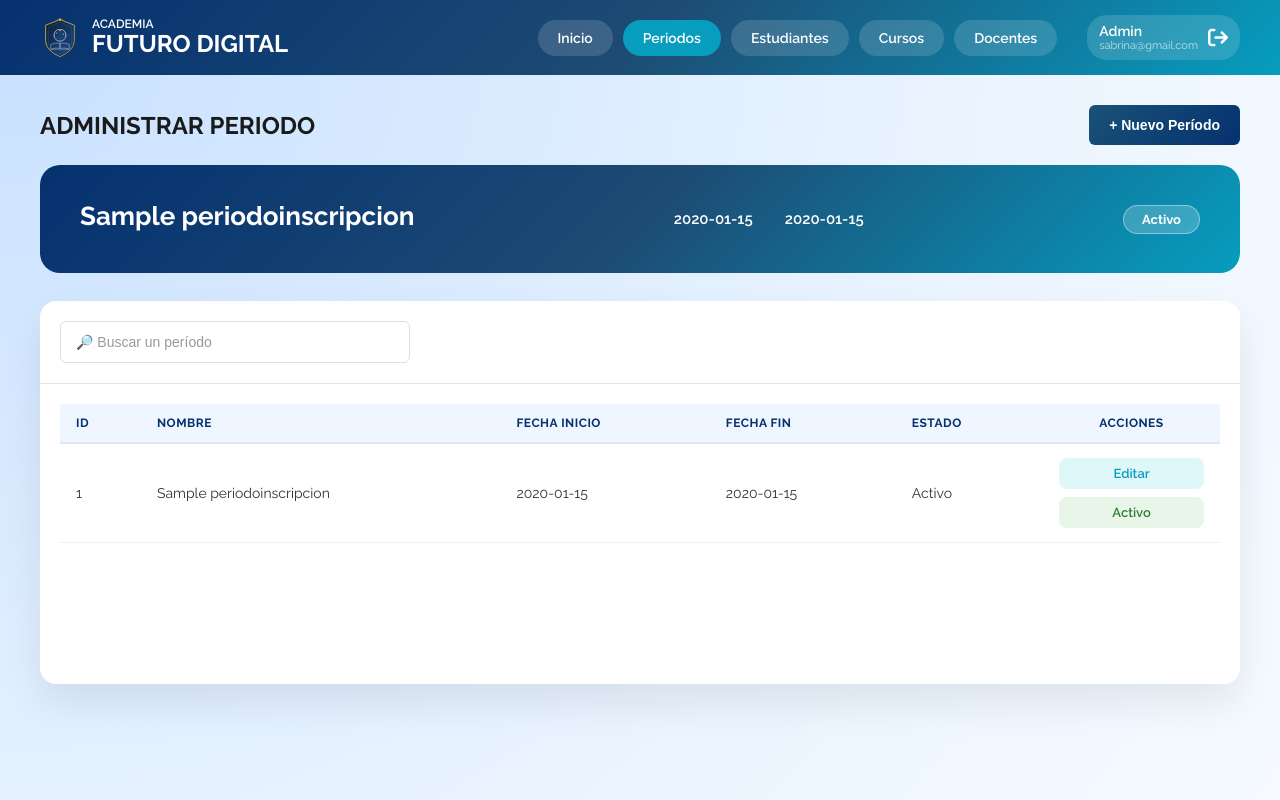
After one commit to Flavia-Valencia/OpusCore, a PHP site: page /admin-periodos.php in a window 1280 px wide. The commit adds this page. Run offline with PHP 8.4, Linux system fonts and the light colour scheme; a user stored in the database is signed in; tables that the repository leaves empty hold one stand-in row (values such as "Sample post"); some libraries are stand-ins or nearby versions.

Commit message:
feat: implementación de UI de gestión de periodos de inscripción

```diff
--- a/admin-cursos.php
+++ b/admin-cursos.php
@@ -71,6 +71,7 @@ while($doc = mysqli_fetch_assoc($res_doc)) {
             <!-------------->
 
             <a href="./admin-inicio.php" class="btn-nav">Inicio</a>
+            <a href="./admin-periodos.php" class="btn-nav">Periodos</a>
             <a href="./admin-estudiantes.php" class="btn-nav">Estudiantes</a>
             <a href="./admin-cursos.php" class="btn-nav active">Cursos</a>
             <a href="./admin-docentes.php" class="btn-nav">Docentes</a>
--- a/admin-docentes.php
+++ b/admin-docentes.php
@@ -57,6 +57,7 @@ if(!isset($_SESSION["usuario"])){
             <!-------------->
 
             <a href="./admin-inicio.php" class="btn-nav">Inicio</a>
+            <a href="./admin-periodos.php" class="btn-nav">Periodos</a>
             <a href="./admin-estudiantes.php" class="btn-nav">Estudiantes</a>
             <a href="./admin-cursos.php" class="btn-nav">Cursos</a>
             <a href="./admin-docentes.php" class="btn-nav active">Docentes</a>
--- a/admin-estudiantes.php
+++ b/admin-estudiantes.php
@@ -57,6 +57,7 @@ if(!isset($_SESSION["usuario"])){
             <!-------------->
 
             <a href="./admin-inicio.php" class="btn-nav">Inicio</a>
+            <a href="./admin-periodos.php" class="btn-nav">Periodos</a>
             <a href="./admin-estudiantes.php" class="btn-nav active">Estudiantes</a>
             <a href="./admin-cursos.php" class="btn-nav">Cursos</a>
             <a href="./admin-docentes.php" class="btn-nav">Docentes</a>
--- a/admin-inicio.php
+++ b/admin-inicio.php
@@ -11,7 +11,7 @@ if(!isset($_SESSION["usuario"])){
 }
 
 // TEMPORAL - conexión directa para probar
-$conn = new mysqli("localhost", "root", "", "db_academiadigital");
+$conn = new mysqli("localhost:3307", "root", "", "db_academiadigital");
 
 if ($conn->connect_error) {
     die("Error de conexión: " . $conn->connect_error);
@@ -79,6 +79,7 @@ $total_cursos = $res_cursos->fetch_assoc()["total"];
             <!-------------->
 
             <a href="./admin-inicio.php" class="btn-nav active">Inicio</a>
+            <a href="./admin-periodos.php" class="btn-nav">Periodos</a>
             <a href="./admin-estudiantes.php" class="btn-nav">Estudiantes</a>
             <a href="./admin-cursos.php" class="btn-nav">Cursos</a>
             <a href="./admin-docentes.php" class="btn-nav">Docentes</a>
--- /dev/null
+++ b/admin-periodos.php
@@ -0,0 +1,174 @@
+<?php
+session_start();
+
+header("Cache-Control: no-store, no-cache, must-revalidate");
+header("Pragma: no-cache");
+header("Expires: 0");
+
+if(!isset($_SESSION["usuario"])){
+    header("Location: login.php");
+    exit();
+}
+
+include('includes/conexion.php');
+
+$sql_activo = "SELECT nombre, fechaInicio, fechaFin, estado
+               FROM PeriodoInscripcion
+               WHERE estado = 1
+               LIMIT 1";
+
+$result_activo = mysqli_query($conexion, $sql_activo);
+$periodo_activo = mysqli_fetch_assoc($result_activo);
+?>
+
+<!DOCTYPE html>
+<html lang="es">
+<head>
+    <meta charset="UTF-8">
+    <meta name="viewport" content="width=device-width, initial-scale=1.0">
+    <link rel="preconnect" href="https://fonts.googleapis.com">
+    <link rel="preconnect" href="https://fonts.gstatic.com" crossorigin>
+    <link href="https://fonts.googleapis.com/css2?family=Raleway:ital,wght@0,100..900;1,100..900&display=swap" rel="stylesheet">
+    <title>ADF | Periodos</title>
+    <link rel="stylesheet" href="https://cdnjs.cloudflare.com/ajax/libs/font-awesome/6.4.0/css/all.min.css">
+    <link rel="stylesheet" href="css/stylesAdmin.css">
+    <link rel="icon" type="image/svg+xml" href="img/logo.svg">
+</head>
+
+<body class="raleway-all">
+
+    <header class="header">
+        <div class="logo">
+            <img src="img/logo.svg" alt="Logo Academia Futuro Digital" class="logo">
+            <div class="logo-text">
+                <span class="logo-small">ACADEMIA</span>
+                <span class="logo-big">FUTURO DIGITAL</span>
+            </div>
+        </div>
+
+        <input type="checkbox" id="menu-toggle" class="menu-checkbox">
+
+        <label for="menu-toggle" class="menu-btn">
+            <i class="fas fa-bars hamburguesa"></i>
+            <i class="fas fa-times cerrar"></i>
+        </label>
+
+        <label for="menu-toggle" class="menu-overlay"></label>
+
+        <nav class="nav">
+            <div class="menu-user">
+                <div class="menu-user-role">Admin</div>
+                <div class="menu-user-email"><?php echo $_SESSION["usuario"]; ?></div>
+            </div>
+
+            <a href="./admin-inicio.php" class="btn-nav">Inicio</a>
+            <a href="./admin-periodos.php" class="btn-nav active">Periodos</a>
+            <a href="./admin-estudiantes.php" class="btn-nav">Estudiantes</a>
+            <a href="./admin-cursos.php" class="btn-nav">Cursos</a>
+            <a href="./admin-docentes.php" class="btn-nav">Docentes</a>
+
+            <a href="includes/logout.php" class="btn-salir">Cerrar sesión</a>
+
+            <a href="includes/logout.php" style="text-decoration:none;">
+                <div class="user-profile">
+                    <div class="user-info">
+                        <span class="user-role">Admin</span>
+                        <span class="user-email"><?php echo $_SESSION["usuario"]; ?></span>
+                    </div>
+                    <i class="fas fa-arrow-right-from-bracket logout-icon"></i>
+                </div>
+            </a>
+        </nav>
+    </header>
+
+    <main class="main">
+
+        <div class="page-header">
+            <h1 class="titulo">ADMINISTRAR PERIODO</h1>
+            <button class="btn-nuevo">+ Nuevo Período</button>
+        </div>
+
+        <!-- Banner período activo — reutiliza .banner del CSS -->
+        <div class="banner">
+            <div class="banner-texto">
+                <h1><?php echo $periodo_activo ? htmlspecialchars($periodo_activo['nombre']) : 'Sin período activo'; ?></h1>
+            </div>
+            <div style="display:flex; gap:2rem;">
+                <div>
+                    <p style="font-size:15px; font-weight:600;">
+                        <?php echo $periodo_activo ? htmlspecialchars($periodo_activo['fechaInicio']) : '—'; ?>
+                    </p>
+                </div>
+                <div>
+                    <p style="font-size:15px; font-weight:600;">
+                        <?php echo $periodo_activo ? htmlspecialchars($periodo_activo['fechaFin']) : '—'; ?>
+                    </p>
+                </div>
+            </div>
+            <span style="background:rgba(255,255,255,0.2); color:white; padding:6px 18px; border-radius:20px; font-size:13px; font-weight:700; border:1.5px solid rgba(255,255,255,0.4);">
+                <?php echo $periodo_activo ? 'Activo' : 'Sin período'; ?>
+            </span>
+        </div>
+
+        <!-- Tabla de períodos -->
+        <div class="card">
+            <div class="toolbar">
+                <input type="text" id="buscador-periodo" placeholder="🔎 Buscar un período" class="input-buscar">
+            </div>
+            <div class="tabla-placeholder">
+                <?php include('mostrar-tabla-periodos.php'); ?>
+            </div>
+        </div>
+
+    </main>
+
+    <!-- MODAL CREAR / EDITAR PERÍODO -->
+    <div id="modalPeriodo" class="modal-overlay">
+        <div class="modal-contenido">
+            <button class="modal-cerrar" onclick="cerrarModalPeriodo()">
+                <i class="fas fa-times"></i>
+            </button>
+
+            <h2 class="modal-titulo" id="modal-periodo-titulo">
+                <i class="fas fa-calendar-alt"></i> Nuevo Período
+            </h2>
+
+            <form onsubmit="return false;">
+                <input type="hidden" name="id" id="periodo-id">
+
+                <h3 class="modal-subtitulo">Detalles del período</h3>
+                <div class="modal-grid">
+
+                    <div class="modal-campo full-width">
+                        <label>Nombre del período</label>
+                        <input type="text" name="nombre" id="periodo-nombre"
+                            placeholder="Ej: Ciclo I — 2025" required>
+                    </div>
+
+                    <div class="modal-campo">
+                        <label>Fecha de inicio</label>
+                        <input type="date" name="fecha_inicio" id="periodo-fecha-inicio" required>
+                    </div>
+
+                    <div class="modal-campo">
+                        <label>Fecha de fin</label>
+                        <input type="date" name="fecha_fin" id="periodo-fecha-fin" required>
+                    </div>
+
+                </div>
+
+                <div class="modal-footer">
+                    <button type="button" class="btn-cancelar" onclick="cerrarModalPeriodo()">Cancelar</button>
+                    <button type="submit" class="btn-guardar">
+                        <i class="fas fa-save"></i> Guardar período
+                    </button>
+                </div>
+            </form>
+        </div>
+    </div>
+
+    <script src="https://cdn.jsdelivr.net/npm/sweetalert2@11"></script>
+    <script src="js/script.js"></script>
+
+</body>
+</html>
--- a/css/stylesAdmin.css
+++ b/css/stylesAdmin.css
@@ -304,6 +304,7 @@ body {
 /* Acciones agrupadas para abrir modales */
 .link-accion.abrir-modal-estudiante,
 .link-accion.abrir-modal-docente,
+.link-accion.abrir-modal-periodo,
 .link-accion.abrir-modal-curso {
     color: var(--accent-teal);
     background: var(--accent-teal-light);
@@ -311,6 +312,7 @@ body {
 
 .link-accion.abrir-modal-estudiante:hover,
 .link-accion.abrir-modal-docente:hover,
+.link-accion.abrir-modal-periodo:hover,
 .link-accion.abrir-modal-curso:hover {
     background: var(--accent-teal);
     color: white;
@@ -339,7 +341,7 @@ body {
 /* Etiquetas de Estado */
 .estado-activo {
     background-color: #e8f5e9 !important;
-    color: #2e7d32 !important;
+    color: #2e7d32 ;
 }
 
 .estado-inactivo {
--- a/includes/conexion.php
+++ b/includes/conexion.php
@@ -1,6 +1,6 @@
 
 <?php
-$server = "localhost";
+$server = "localhost:3307";
 $user = "root";
 $pass = "";
 $db = "db_academiadigital";
--- /dev/null
+++ b/mostrar-tabla-periodos.php
@@ -0,0 +1,67 @@
+<?php
+include('includes/conexion.php');
+
+$sql = "SELECT id, nombre, fechaInicio, fechaFin, estado
+        FROM PeriodoInscripcion
+        ORDER BY estado DESC, id DESC";
+
+$resultado = mysqli_query($conexion, $sql);
+
+if (mysqli_num_rows($resultado) > 0):
+?>
+
+<table class="data-table mobile-cards">
+    <thead>
+        <tr>
+            <th>ID</th>
+            <th>Nombre</th>
+            <th>Fecha inicio</th>
+            <th>Fecha fin</th>
+            <th>Estado</th>
+            <th>Acciones</th>
+        </tr>
+    </thead>
+
+    <tbody>
+        <?php while($p = mysqli_fetch_assoc($resultado)):
+            $esActivo = ($p['estado'] == 1);
+        ?>
+        <tr data-id="<?php echo $p['id']; ?>">
+            <td data-label="ID"><?php echo $p['id']; ?></td>
+            <td data-label="Nombre"><?php echo htmlspecialchars($p['nombre']); ?></td>
+            <td data-label="Fecha inicio"><?php echo htmlspecialchars($p['fechaInicio']); ?></td>
+            <td data-label="Fecha fin"><?php echo htmlspecialchars($p['fechaFin']); ?></td>
+
+            <td data-label="Estado">
+                <?php echo $esActivo ? 'Activo' : 'Inactivo'; ?>
+            </td>
+
+            <td data-label="Acciones" class="acciones-cell">
+                <div class="acciones-texto">
+                    <a
+                        href="#"
+                        class="link-accion abrir-modal-periodo"
+                        data-id="<?php echo $p['id']; ?>"
+                        data-nombre="<?php echo htmlspecialchars($p['nombre']); ?>"
+                        data-fecha_inicio="<?php echo htmlspecialchars($p['fechaInicio']); ?>"
+                        data-fecha_fin="<?php echo htmlspecialchars($p['fechaFin']); ?>"
+                        onclick="return false;"
+                    >
+                        Editar
+                    </a>
+
+                    <a
+                        href="#"
+                        class="link-accion btn-toggle-estado <?php echo $esActivo ? 'estado-activo' : 'estado-inactivo'; ?>"
+                    >
+                        <?php echo $esActivo ? 'Activo' : 'Inactivo'; ?>
+                    </a>
+                </div>
+            </td>
+        </tr>
+        <?php endwhile; ?>
+    </tbody>
+</table>
+<?php else: ?>
+    <div class="mensaje-vacio">No hay períodos registrados.</div>
+<?php endif; ?>
```
Also changed, not shown: js/script.js (+74 -0 lines), crear-periodo.php (added).
